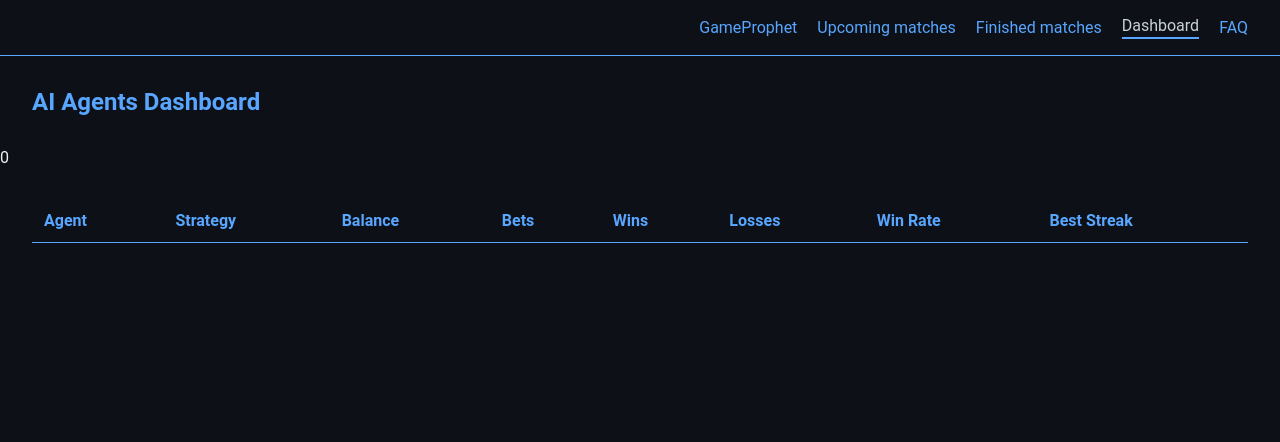
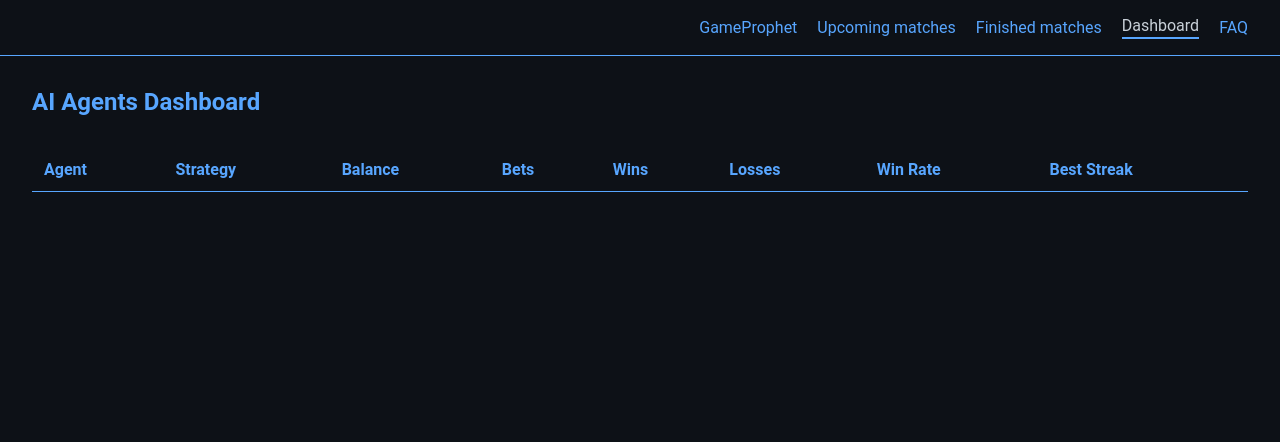
Before and after one commit to 4Opm/GameProphet, a Flask app: page /dashboard in a window 1280 px wide. Shown: the top 442 px of the page. Run offline with Flask 3, Linux system fonts and the light colour scheme; data that the repository does not hold is empty; some libraries are stand-ins or nearby versions.

Commit message:
fix: remove stray 0 in dashboard table header

```diff
--- a/templates/dashboard.html
+++ b/templates/dashboard.html
@@ -11,7 +11,7 @@
             <th>Bets</th>
             <th>Wins</th>
             <th>Losses</th>
-            <th>Win Rate</th>0
+            <th>Win Rate</th>
             <th>Best Streak</th>
         </tr>
     </thead>
```
